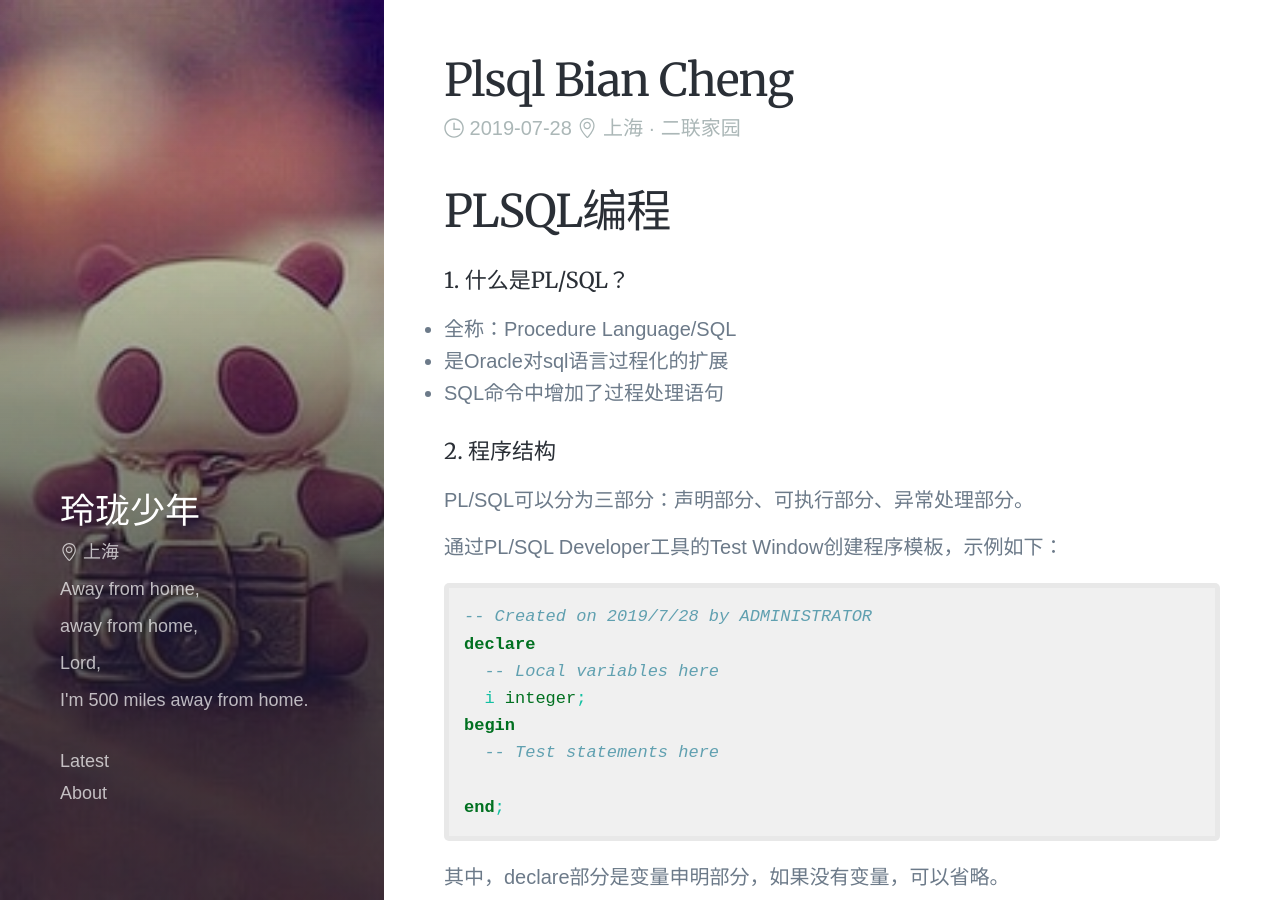
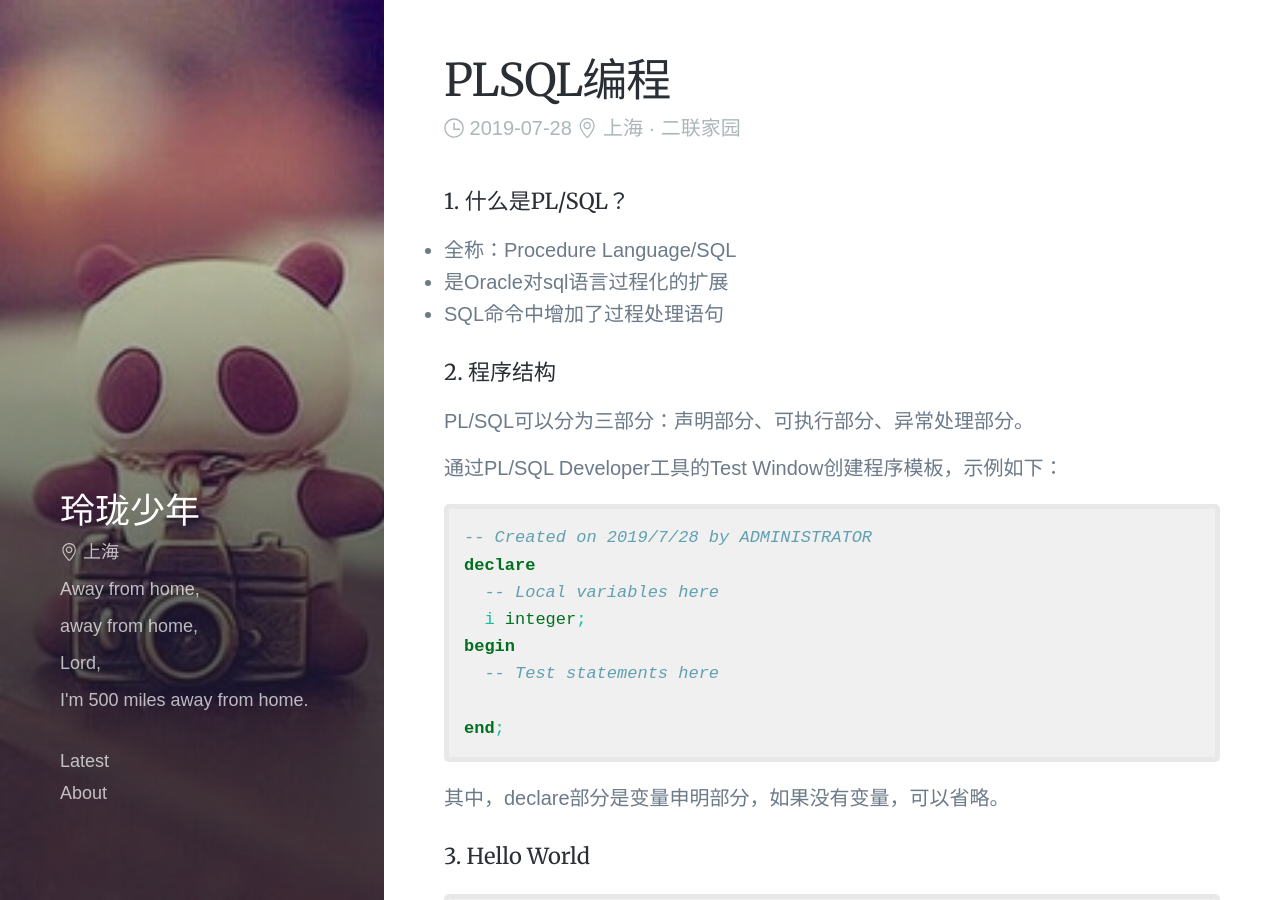
Before and after one commit to auaa/auaa.github.io, a Jekyll site: the page built from _posts/2019-07-28-plsql-bian-cheng.md, in a window 1280 px wide and 900 px high. Built offline with Jekyll 4.4.1, drawn with Linux system fonts in a browser that asks for light colours; some web fonts are replaced; comment, search, counter and statistics services are not loaded; some of the changed lines change nothing that is shown.

Commit message:
remove plugin

```diff
--- a/_config.yml
+++ b/_config.yml
@@ -20,7 +20,6 @@ github_username: auaa
 permalink: pretty
 plugins:
   - jekyll-paginate
-  - jekyll-titles-from-headings
 
 paginate: 10
 paginate_path: "page:num"
--- a/_posts/2019-07-28-plsql-bian-cheng.md
+++ b/_posts/2019-07-28-plsql-bian-cheng.md
@@ -1,12 +1,13 @@
 ---
 layout: post
+title: 'PLSQL编程'
 date: 2019-07-28 21:31:44 +0800
 tags: [oracle]
 published: true
 location: 上海 二联家园
 feature:
 ---
-## PLSQL编程
+
 #### 1. 什么是PL/SQL？
 - 全称：Procedure Language/SQL
 - 是Oracle对sql语言过程化的扩展
```
